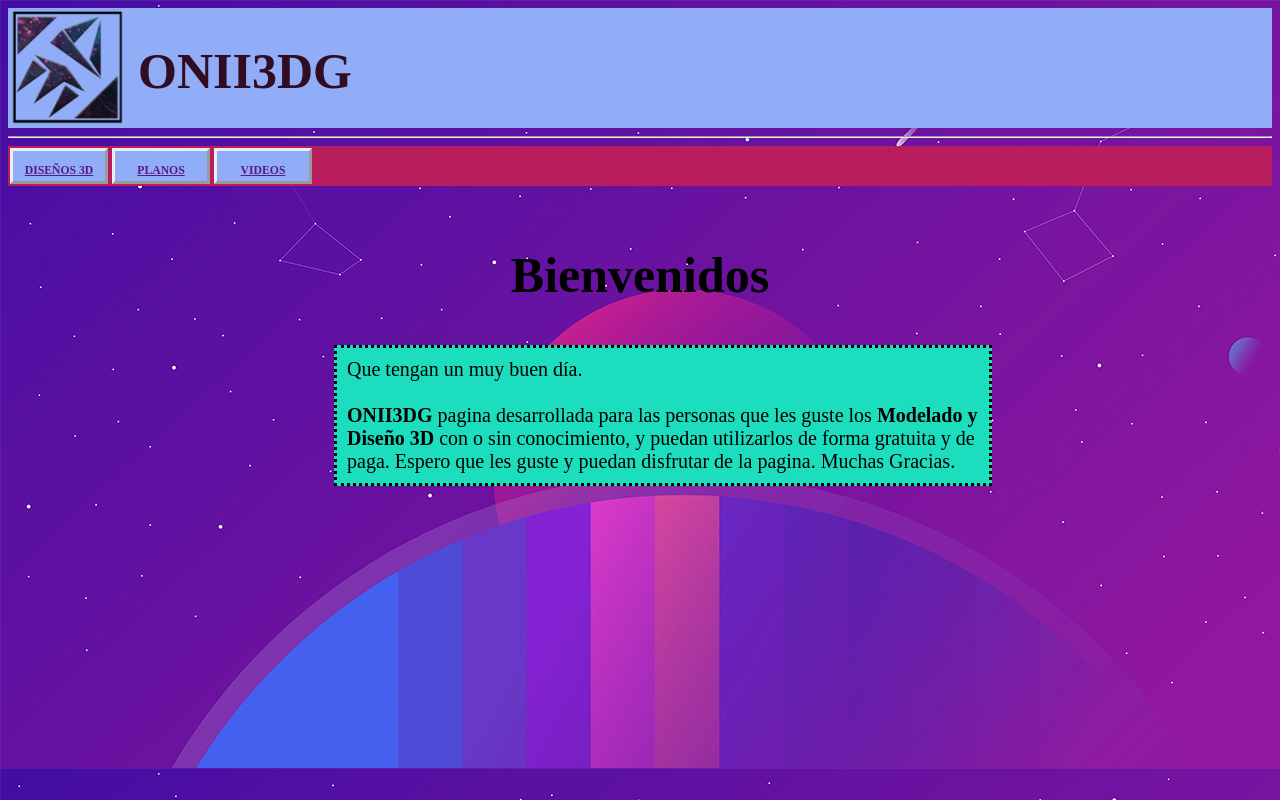
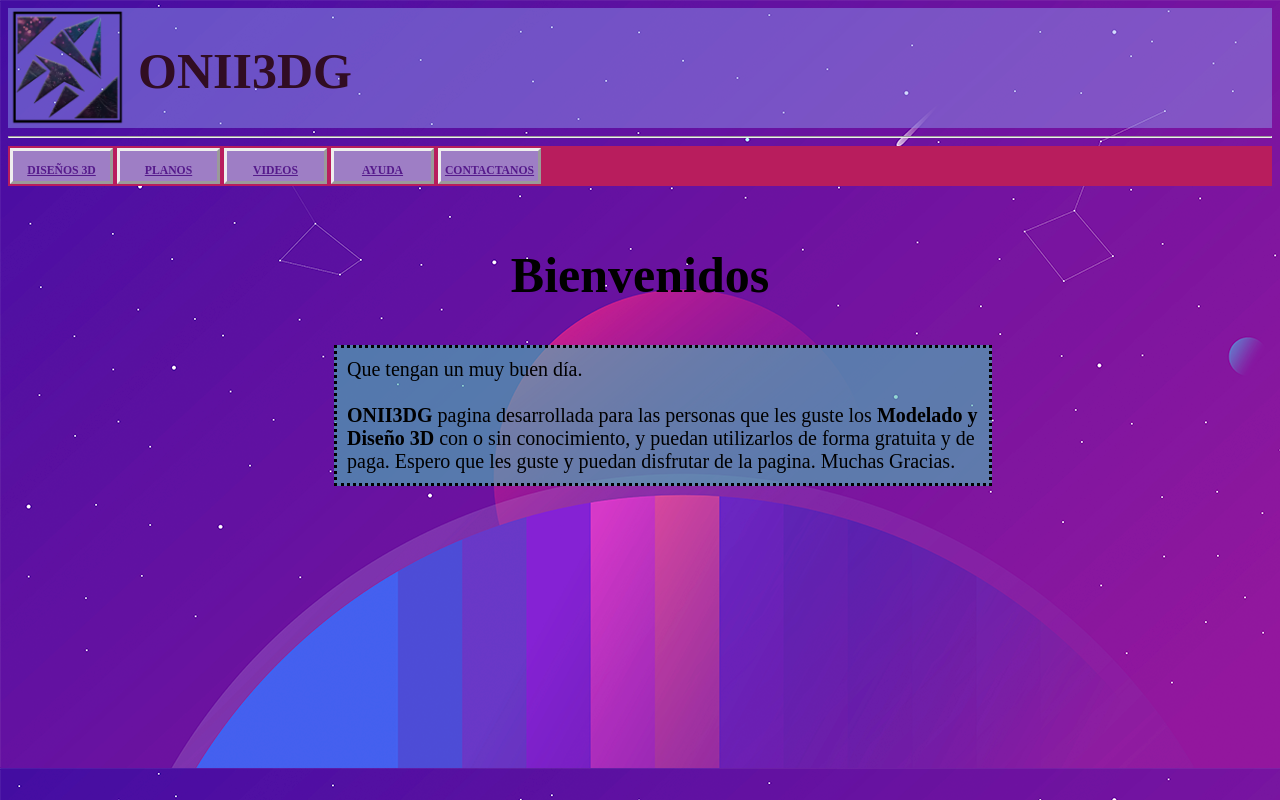
Before and after one commit to Jaaku1/onii3dg, a plain HTML site: page index.html in a window 1280 px wide. Drawn offline with Linux system fonts and the light colour scheme.

Commit message:
Add files via upload

```diff
--- a/CSS/indexEstilos.css
+++ b/CSS/indexEstilos.css
@@ -19,7 +19,7 @@ h1
 .principal
 {   width: 100%; ;
     height: 120px ;
-    background:#92adf7 ;
+    background:#92adf76c ;
     position: relative;
 
 }
@@ -44,8 +44,8 @@ h1
 }
 .diseños3d
 {
-    background:#92adf7 ;
-    width: 90px;
+    background:#92adf7ad ;
+    width: 95px;
     height:28px;
     font-size: 10px;
     margin: 2px;
@@ -62,7 +62,7 @@ h1
 }
 .info1
 {
-    background:#1cddbd ;
+    background:#4bc0b698 ;
     font-size: 20px;
     width: 50%;
     margin:10px;
--- a/index.html
+++ b/index.html
@@ -23,6 +23,8 @@
             <div class="diseños3d"><a href=""><h3>DISEÑOS 3D</h3></a></div>
             <div class="diseños3d"><a href=""><h3>PLANOS</h3></a></div>
             <div class="diseños3d"><a href=""><h3>VIDEOS</h3></a></div>
+            <div class="diseños3d"><a href=""><h3>AYUDA</h3></a></div>
+            <div class="diseños3d"><a href=""><h3>CONTACTANOS</h3></a></div>
 
         </div>
 
```
